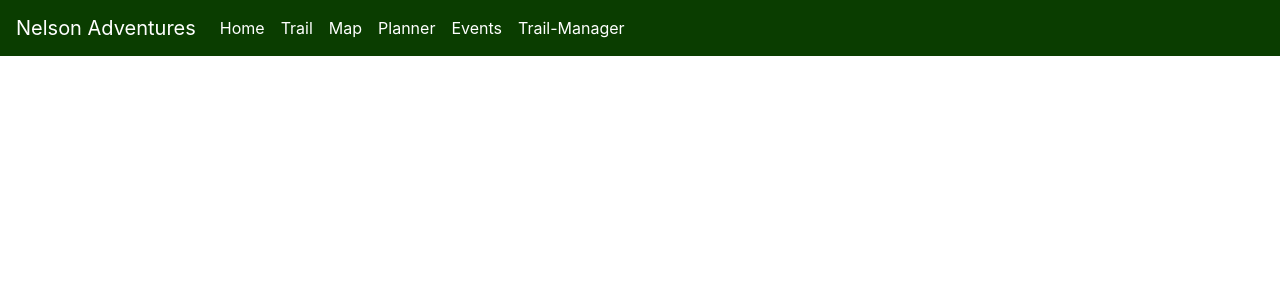
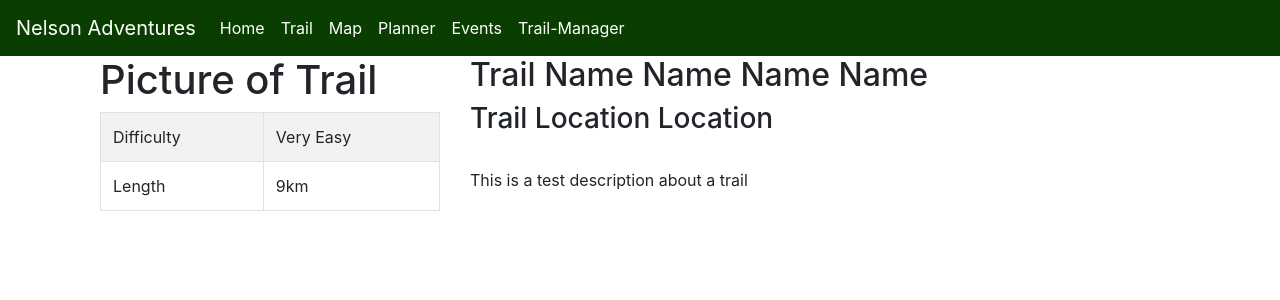
Before and after one commit to CarlosAmos/WEB601_Project, a React (Create React App) app in the folder WEB601_Project/: page /Trail/TrailView/TrailView in a window 1280 px wide. Shown: the top 300 px of the page. Built offline with nearby package versions, Linux system fonts and the light colour scheme; no server answers.

Commit message:
Added TrailViewer

```diff
--- a/WEB601_Project/src/App.js
+++ b/WEB601_Project/src/App.js
@@ -2,11 +2,14 @@ import React, {Component} from 'react';
 import { BrowserRouter as Router, Route, Switch} from 'react-router-dom';
 import {Home} from './Pages/Home/Home';
 import {Trail} from './Pages/Trail/Trail';
+import {TrailView} from './Pages/Trail/TrailView/TrailView';
 import {Map} from './Pages/Map/Map';
 import {Planner} from './Pages/Planner/Planner';
 import {Events} from './Pages/Events/Events';
+import {TrailHome} from './Pages/TrailManager/TrailHome';
 import {ManageTrails} from './Pages/TrailManager/ManageTrails';
 import {AddTrails} from './Pages/TrailManager/AddTrails';
+import { DeleteTrails } from './Pages/TrailManager/DeleteTrails';
 import { Layout } from './Components/Layout';
 import { NavBar } from './Components/NavBar';
 
@@ -24,8 +27,11 @@ class App extends Component {
             <Route path="/Map/Map" component={Map} />
             <Route path="/Planner/Planner" component={Planner} />
             <Route path="/Events/Events" component={Events} />
+            <Route path="/TrailManager/TrailHome" component={TrailHome} />
+            <Route path="/Trail/TrailView/TrailView" component={TrailView} />
+            <Route path="/TrailManager/AddTrails" component={AddTrails} />
             <Route path="/TrailManager/ManageTrails" component={ManageTrails} />
-            <Route path="/TrailManager/AddTrails" component={AddTrails} />
+            <Route path="/TrailManager/DeleteTrails" component={DeleteTrails} />
           </Switch>
         </Router>
         </Layout>
--- a/WEB601_Project/src/Components/NavBar.js
+++ b/WEB601_Project/src/Components/NavBar.js
@@ -37,7 +37,7 @@ export const NavBar = () => (
                     <Nav.Item><Nav.Link href="/Map/Map">Map</Nav.Link></Nav.Item>
                     <Nav.Item><Nav.Link href="/Planner/Planner">Planner</Nav.Link></Nav.Item>
                     <Nav.Item><Nav.Link href="/Events/Events">Events</Nav.Link></Nav.Item>
-                    <Nav.Item><Nav.Link href="/TrailManager/ManageTrails">Trail-Manager</Nav.Link></Nav.Item>
+                    <Nav.Item><Nav.Link href="/TrailManager/TrailHome">Trail-Manager</Nav.Link></Nav.Item>
                 </Nav>
             </Navbar.Collapse>
         </Navbar>
--- a/WEB601_Project/src/Pages/Trail/Trail.js
+++ b/WEB601_Project/src/Pages/Trail/Trail.js
@@ -1,7 +1,10 @@
 import React from 'react';
 //import styled from 'styled-components';
+import { BrowserRouter as Router, Link, Switch,} from 'react-router-dom';
 import { Container, Col, Row, Button, Card } from 'react-bootstrap';
 //import TrailCard from '../Components/SingleTrailList';
+
+
 
 //Imports for images
 import mtarthur from '../Images/mtarthur.jpg';
@@ -53,7 +56,7 @@ export class Trail extends React.Component {
                                         <Card.Text>
                                         {Trail.Description}
                                                 </Card.Text>
-                                        <Button variant="primary">Go somewhere</Button>
+                                        <Link to="/Trail/TrailView/TrailView">View Trail</Link>
                                     </Card.Body>
                                 </Card>
                     </div>
--- /dev/null
+++ b/WEB601_Project/src/Pages/Trail/TrailView/TrailView.js
@@ -0,0 +1,59 @@
+import React, {Component} from 'react';
+import { BrowserRouter as Router, Link, Switch,} from 'react-router-dom';
+import { Container, Col, Row, Table} from 'react-bootstrap';
+
+
+export class TrailView extends Component {
+    constructor(props) {
+        super(props);
+
+        this.state = {
+            loading: true,
+            Trails: [],
+        };
+    }
+
+    componentDidMount() {
+        fetch('http://localhost:4200/api/Trails')
+        .then(res => res.json())
+        .then(json => {
+            this.setState({
+                isLoaded: false,
+                Trails: json,
+            })
+        });
+    }
+
+
+    render() {
+        return(
+            <div>
+                <Container>
+                    <Row>
+                        <Col md='4' xs='12'>
+                            <h1>Picture of Trail</h1>
+                            <Table striped bordered hover>
+                                <tbody>
+                                    <tr>
+                                        <td>Difficulty</td>
+                                        <td>Very Easy</td>
+                                    </tr>
+                                    <tr>
+                                        <td>Length</td>
+                                        <td>9km</td>
+                                    </tr>
+                                </tbody>
+                            </Table>
+                        </Col>
+                        <Col md='8' xs='12'>
+                        <h2>Trail Name Name Name Name</h2>
+                        <h3>Trail Location Location</h3>
+                        <br/>
+                        <p>This is a test description about a trail</p>
+                        </Col>
+                    </Row>
+                </Container>
+            </div>
+        )
+    }
+}
--- /dev/null
+++ b/WEB601_Project/src/Pages/TrailManager/DeleteTrails.js
@@ -0,0 +1,76 @@
+import React, {Component} from 'react';
+import { BrowserRouter as Router, Link, Route, Switch} from 'react-router-dom';
+import ListItem from './ListItem';
+//import DeleteTrail from './ManagerComponents/DeleteTrail';
+//import ManageType  from './ManagerComponents/ManageType';
+import _ from 'lodash';
+import { Container, Col, Row, Button, Form, InputGroup,FormControl, Dropdown, DropdownButton } from 'react-bootstrap';
+
+export class DeleteTrails extends Component {
+    constructor(props) {
+        super(props);
+
+        this.state = {
+            loading: true,
+            Trails: [],
+        };
+    }
+
+    componentDidMount() {
+        fetch('http://localhost:4200/api/Trails')
+        .then(res => res.json())
+        .then(json => {
+            this.setState({
+                isLoaded: false,
+                Trails: json,
+            })
+        });
+    }
+
+    handleInputChange = (event) => {
+        event.preventDefault()
+        console.log(event.target.name)
+        console.log(event.target.value)
+        this.setState({
+            [event.target.name]: event.target.value
+        })
+    }
+
+    render() {
+
+        var { Trails } = this.state;
+
+        return(
+            <div>
+                <h2>Delete a Trail</h2>
+                    <Container>
+                        <Row>
+                            <Col md='3' xs='12'>
+
+                            </Col>
+                            <Col md='6' xs='12'>
+                                <div>
+                                <Form>
+                                        <Form.Group as={Col} controlId="formGridState">
+                                            <Form.Label>Trail Name</Form.Label>
+                                            <Form.Control as="select">
+                                            {Trails.map(Trail => (
+                                                <option key={Trail.ID}>{Trail.Name}</option>
+                                                ))};
+                                            </Form.Control>
+                                        </Form.Group>
+                                </Form>
+                                <br/>
+                                <Button variant="danger">Danger</Button>
+                                </div>
+                            </Col>
+                            <Col md='3' xs='12'>
+
+                            </Col>
+                        </Row>
+                    </Container>
+
+            </div>
+        );
+    }
+}
--- /dev/null
+++ b/WEB601_Project/src/Pages/TrailManager/TrailHome.js
@@ -0,0 +1,27 @@
+import React, {Component} from 'react';
+import { BrowserRouter as Router, Link, Switch,} from 'react-router-dom';
+import { Container, Col, Row } from 'react-bootstrap';
+
+
+export class TrailHome extends Component {
+
+    render() {
+        return(
+            <div>
+                <Container>
+                    <Row height="400px">
+                        <Col md='4' xs='12'>
+                            <Link to="./AddTrails">Add Trail</Link>
+                        </Col>
+                        <Col md='4' xs='12'>
+                        <Link to="./ManageTrails">Manage Trail</Link>
+                        </Col>
+                        <Col md='4' xs='12'>
+                        <Link to="./DeleteTrails">Delete Trail</Link>
+                        </Col>
+                    </Row>
+                </Container>
+            </div>
+        )
+    }
+}
```
